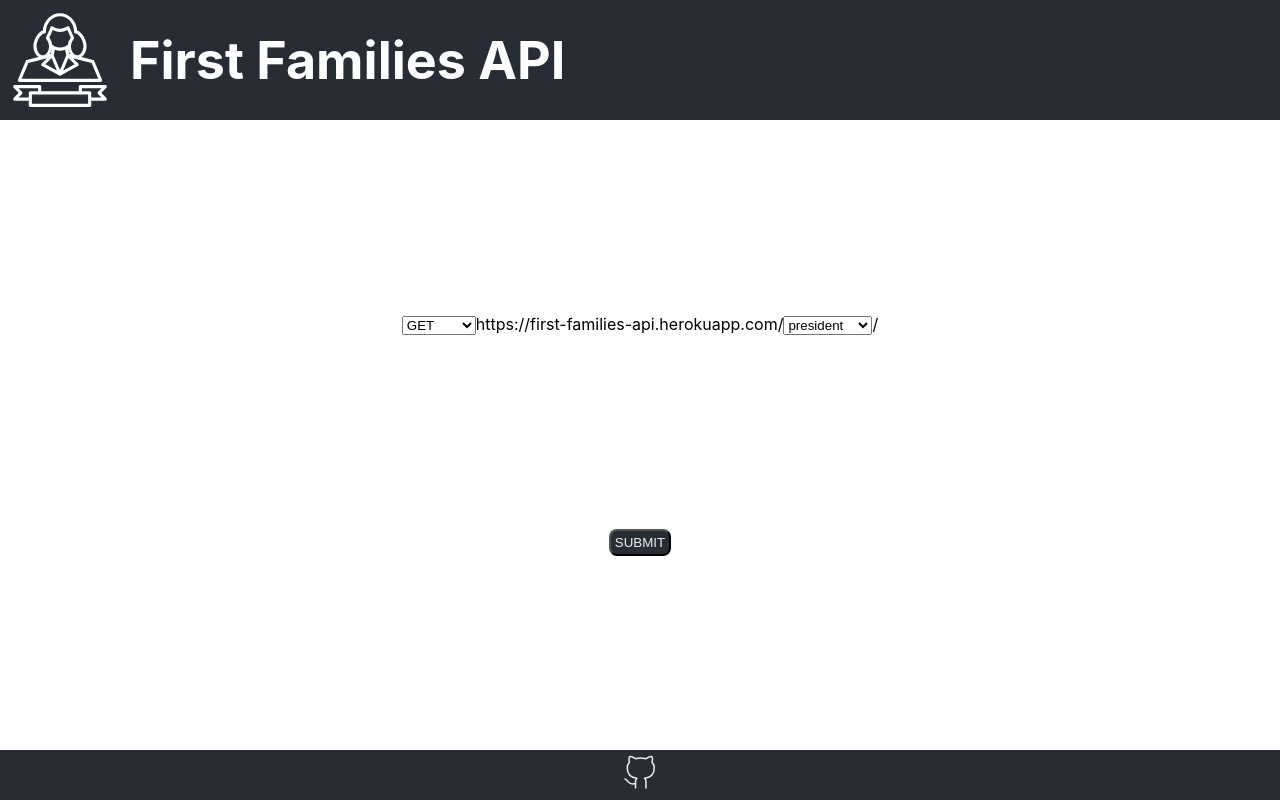
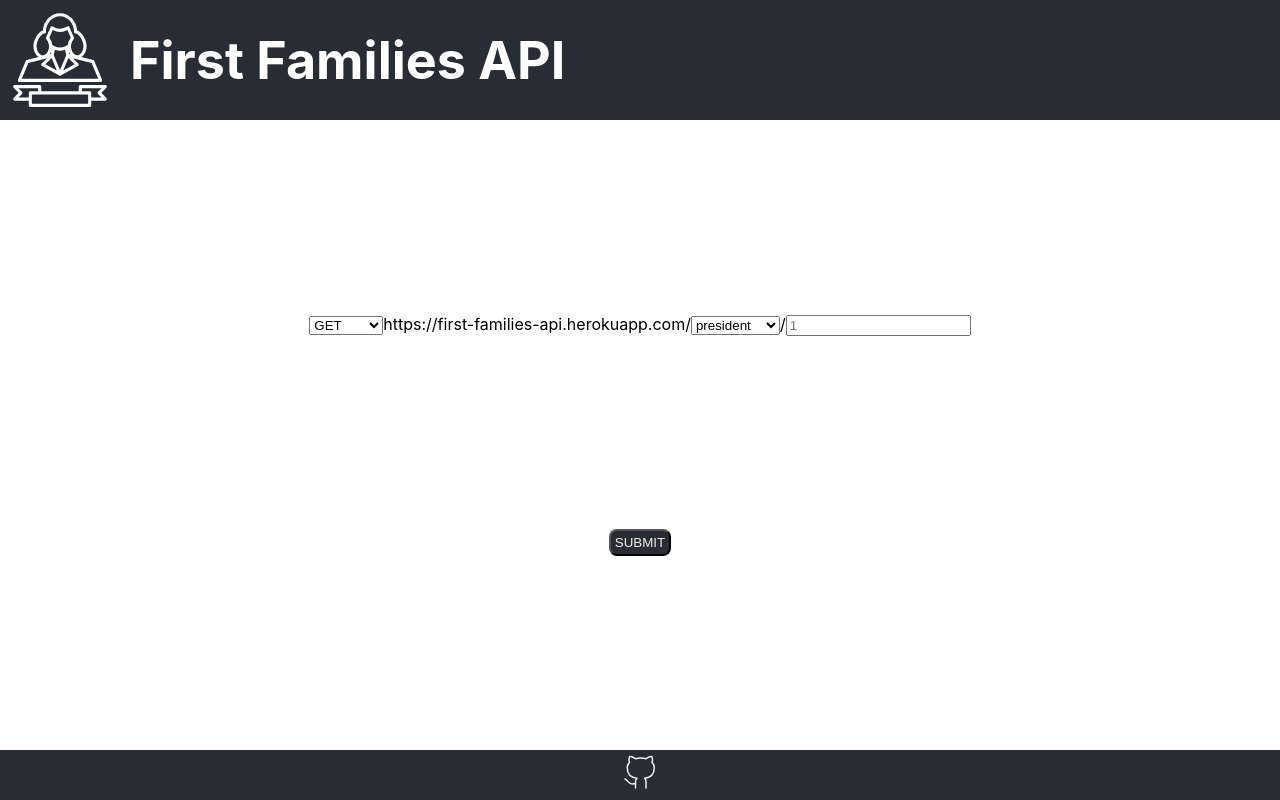
Before and after one commit to iandemed/first-families, a React (Create React App) app: page / in a window 1280 px wide. Built offline with nearby package versions, Linux system fonts and the light colour scheme.

Commit message:
Conditionally render box to submit _id. Checked DELETE functionality

```diff
--- a/src/App.js
+++ b/src/App.js
@@ -17,6 +17,7 @@
   const [firstFamilyData, setFirstFamilyData] = useState('[{"text": "Test"}]')
   const [verb, setVerb] = useState('GET')
   const [resource, setResource] = useState('president')
+  const [id, setID] = useState('')
 
   const makeHTTPRequest = (verb, url, body) => {
 
@@ -33,21 +34,23 @@
 
   const handleVerbSelect = (e) => {
     setVerb(e.target.value)
-    console.log(e.target.value)
   }
 
   const handleResourceSelect = (e) => {
     setResource(e.target.value)
-    console.log(e.target.value)
+  }
+
+  const handleIdInput = (e) => {
+    setID(e.target.value)
   }
 
   const handleSubmit = (e, body) => {
 
     if (body){
       requestHelper.prepare(body, verb)
-      makeHTTPRequest(verb, `${firstFamilyURL}${resource}`, body)
+      makeHTTPRequest(verb, `${firstFamilyURL}${resource}/${id}`, body)
     } else {
-      makeHTTPRequest(verb, `${firstFamilyURL}${resource}`)
+      makeHTTPRequest(verb, `${firstFamilyURL}${resource}/${id}`)
     }
 
 
@@ -73,6 +76,8 @@
           apiURL = {firstFamilyURL}
           onVerbSelect = {handleVerbSelect}
           onResourceSelect ={handleResourceSelect}
+          onIdChange={handleIdInput}
+          verb = {verb}
         />
 
         <RequestBody
--- a/src/Component/HTTPRequest.js
+++ b/src/Component/HTTPRequest.js
@@ -3,7 +3,23 @@
 import '../style/HTTPRequest.css'
 
 
-const HTTPRequest = ({apiURL, onVerbSelect, onResourceSelect}) => {
+const HTTPRequest = ({apiURL, onVerbSelect, onResourceSelect, onIdChange, verb}) => {
+
+    // Conditionally render the _id field so that users do not input an _id
+    // when they do not have to
+    const idBox = (verb) => {
+        if (verb !== 'POST'){
+            return(
+                <input
+                    type="text"
+                    name = "_id"
+                    placeholder="1"
+                    onChange={onIdChange}
+                />
+            )
+        }
+    }
+
 
     return (
         <form className="HTTP-request">
@@ -20,6 +36,7 @@
                     <option value="firstSpouse"> firstSpouse </option>
                 </select>
                 <p>/</p>
+                {idBox(verb)}
             </div>
         </form>
     )
--- a/src/Component/RequestBody.js
+++ b/src/Component/RequestBody.js
@@ -12,7 +12,7 @@
     }
 
 
-    if(verb === "POST"){
+    if(verb === "POST" | verb === 'PUT'){
         return(
             <div className="HTTP-body">
             <form>
```
